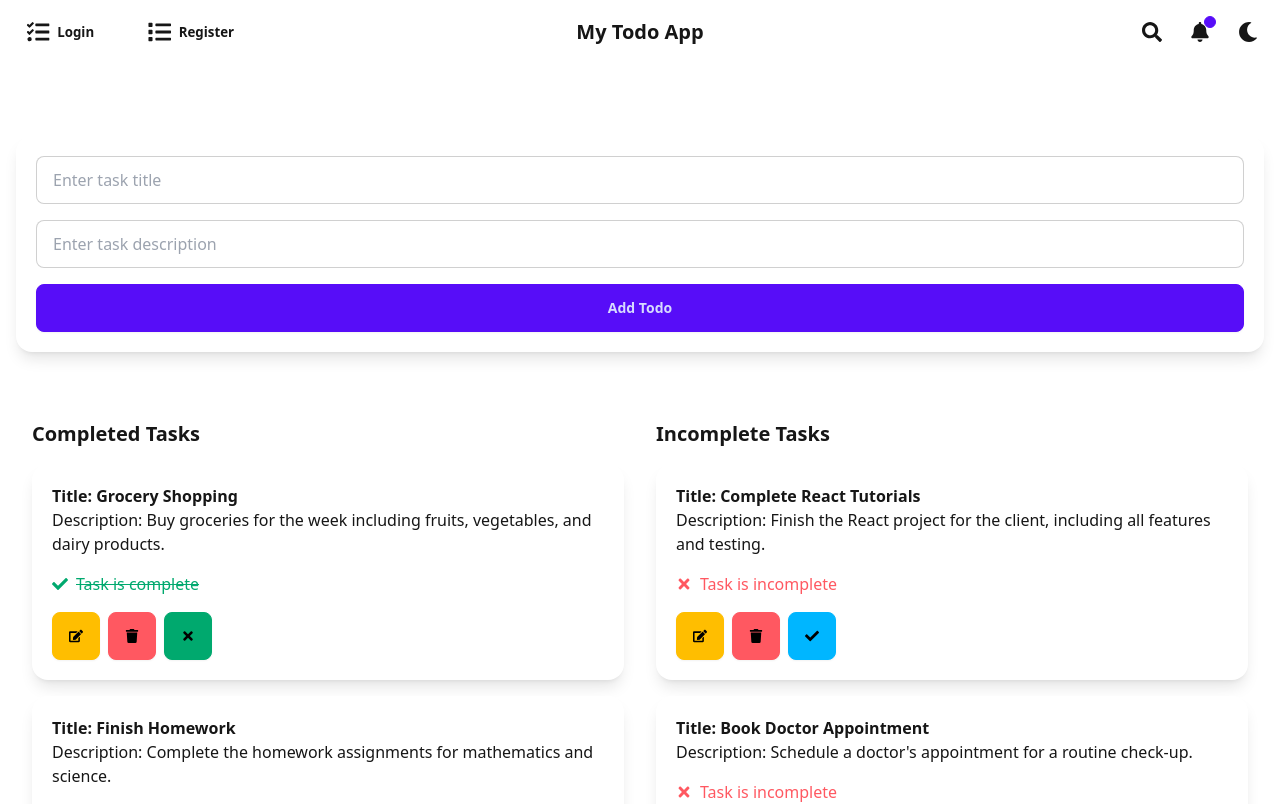
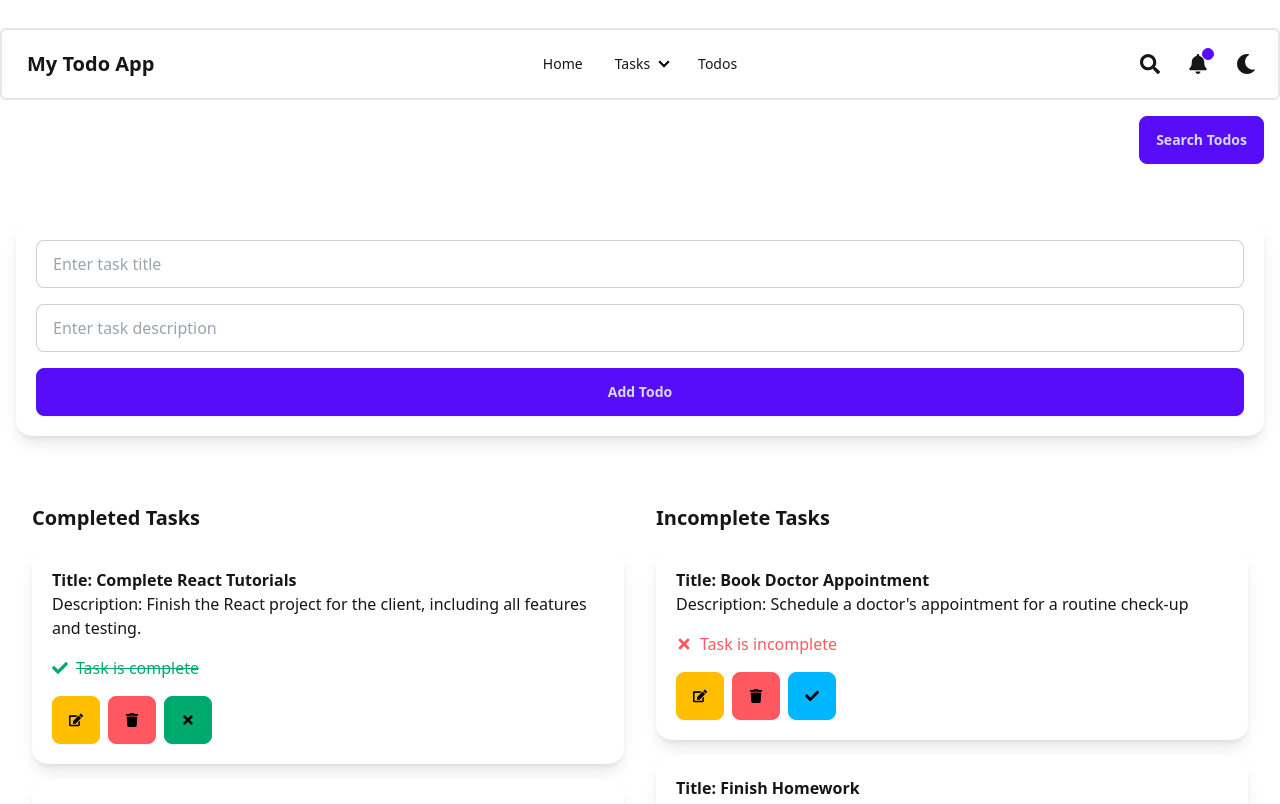
Before and after one commit to ogada-otieno/moringa-todo-tutorial-react, a React (Create React App) app: page / in a window 1280 px wide. Shown: the top 804 px of the page. Built offline with nearby package versions, Linux system fonts and the light colour scheme; data requests are answered from the project's data file.

Commit message:
fix: fix the POST METHOD error,and added a search button taht l will use later

```diff
--- a/db.json
+++ b/db.json
@@ -4,36 +4,25 @@
       "id": "1",
       "title": "Complete React Tutorials",
       "description": "Finish the React project for the client, including all features and testing.",
-      "isComplete": false
-    },
-    {
-      "id": "2",
-      "title": "Grocery Shopping",
-      "description": "Buy groceries for the week including fruits, vegetables, and dairy products.",
       "isComplete": true
     },
     {
       "id": "3",
       "title": "Book Doctor Appointment",
-      "description": "Schedule a doctor's appointment for a routine check-up.",
-      "isComplete": false
+      "description": "Schedule a doctor's appointment for a routine check-up",
+      "isComplete": false,
+      "completed": true
     },
     {
       "id": "4",
       "title": "Read 20 Pages of a Book",
       "description": "Read 20 pages of 'The Great Gatsby' before the end of the day.",
-      "isComplete": false
+      "isComplete": true
     },
     {
       "id": "5",
       "title": "Finish Homework",
       "description": "Complete the homework assignments for mathematics and science.",
-      "isComplete": true
-    },
-    {
-      "id": "6",
-      "title": "Prepare Presentation",
-      "description": "Create slides and prepare the speech for the upcoming team meeting.",
       "isComplete": false
     },
     {
@@ -46,31 +35,19 @@
       "id": "9",
       "title": "Plan Weekend Trip",
       "description": "Plan the itinerary and book accommodation for the weekend trip to the beach.",
-      "isComplete": false
-    },
-    {
-      "id": "10",
-      "title": "Exercise for 30 Minutes",
-      "description": "Complete a 30-minute workout session at the gym.",
       "isComplete": true
     },
     {
       "id": "11",
       "title": "Update Resume",
       "description": "Revise and update the resume with recent work experience and skills.",
-      "isComplete": false
+      "isComplete": true
     },
     {
       "id": "12",
       "title": "Fix Broken Faucet",
       "description": "Repair the leaking faucet in the kitchen sink.",
-      "isComplete": true
-    },
-    {
-      "id": "13",
-      "title": "Call Mom",
-      "description": "Give a call to mom to check in and chat about the week.",
-      "isComplete": true
+      "isComplete": false
     },
     {
       "id": "14",
--- a/src/components/AddTodoForm.jsx
+++ b/src/components/AddTodoForm.jsx
@@ -1,108 +1,49 @@
-import React, { useState } from 'react';
-import { toast } from 'react-toastify';
-
-// if you add a newTodo, the data should be rendered (albeit temporarily) tin your browser.
+import React, { useState } from "react";
 
 const AddTodoForm = ({ addTodo, className }) => {
-  // local state for managing our form input values
-  const [formData, setFormData] = useState({ title: '', description: '' });
+  const [formData, setFormData] = useState({ title: "", description: "" });
 
-  // handles change in form inputs
-  // ensures we can track all changes in form inputs
   const handleChange = (e) => {
-    // const title =
     const { name, value } = e.target;
-
-    // create a copy of our current formData state
-    //   const updatedFormData = { ...formData };
-
-    /*
-        let myObj = {
-         key1: value1,
-         key2: value1
-       }
-
-       let updatedFormData = {
-         name: 'title value',
-         description: 'description value'
-       }
-       */
-
-    // update the specific specific field in our copied state
-    // check lines 18-28 for illustration
-    //updatedFormData[name] = value;
-    // console.log(name, value);
-
-    // console.log(updatedFormData);
-    //set the new state with the updated field data
-    //setFormData(updatedFormData);
-    // console.log(eejhfehjfbjh);
-
     setFormData({ ...formData, [name]: value });
   };
 
-  const handleAddTodo = async (e) => {
-    //  prevent default form submission behavior
+  const handleAddTodo = (e) => {
     e.preventDefault();
     const newTodo = {
       title: formData.title,
       description: formData.description,
       isComplete: false,
     };
-
-    try {
-      const response = await fetch('http://localhost:5000/myTodos', {
-        method: 'POST',
-        headers: {
-          'Content-Type': 'application/json',
-        },
-        body: JSON.stringify(newTodo),
-      });
-
-      if (!response.ok) {
-        throw new Error('post request failure');
-      }
-      // call the addTodo func that we had passed as a prop and update our original todo
-      addTodo(newTodo);
-      setFormData({ title: '', description: '' }); // reset form inputs after submission
-      toast.success(`❤️‍🔥 Task "${newTodo.title}" added successfully`);
-    } catch (error) {
-      toast.error(`🫣 Task "${newTodo.title}" failed to add`);
-      console.error(error);
-    }
+    addTodo(newTodo);
+    setFormData({ title: "", description: "" });
   };
 
   return (
     <div className={`${className} flex flex-col  mb-5`}>
-      <form
-        onSubmit={handleAddTodo}
-        className='card bg-base-100 shadow-lg p-5'
-      >
-        <div className='form-control mb-4'>
+      <form onSubmit={handleAddTodo} className="card bg-base-100 shadow-lg p-5">
+        <div className="form-control mb-4">
           <input
-            type='text'
-            name='title'
+            type="text"
+            name="title"
             value={formData.title}
-            placeholder='Enter task title'
+            placeholder="Enter task title"
             onChange={handleChange}
-            className='input input-bordered w-full'
+            className="input input-bordered w-full"
           />
         </div>
-        <div className='form-control mb-4'>
+        <div className="form-control mb-4">
           <input
-            type='text'
-            name='description'
+            type="text"
+            name="description"
             value={formData.description}
-            placeholder='Enter task description'
+            placeholder="Enter task description"
             onChange={handleChange}
-            className='input input-bordered w-full'
+            className="input input-bordered w-full"
           />
         </div>
-        <div className='form-control'>
-          <button
-            type='submit'
-            className='btn btn-primary'
-          >
+        <div className="form-control">
+          <button type="submit" className="btn btn-primary">
             Add Todo
           </button>
         </div>
--- a/src/components/NavBar.js
+++ b/src/components/NavBar.js
@@ -1,86 +1,83 @@
-import React from 'react';
-import {
-  FaHome,
-  FaSun,
-  FaMoon,
-  FaSearch,
-  FaBell,
-  FaTasks,
-  FaList,
-} from 'react-icons/fa';
-import { NavLink } from 'react-router-dom';
+import React from "react";
+import { FaSun, FaMoon, FaSearch, FaBell, FaTasks, FaList } from "react-icons/fa";
+import { NavLink } from "react-router-dom";
 
-const NavBar = ({ theme, handleThemeToggle }) => {
+const NavBar = ({ theme, handleThemeToggle, onSearch }) => {
   return (
-    <div className='navbar bg-base-100'>
-      <div className='navbar-start'>
-        {/* Dropdown menu for small screens */}
-        <div className='dropdown lg:hidden'>
-          <div tabIndex={0} role='button' className='btn btn-ghost btn-circle'>
+    <div className="navbar bg-base-100 container mx-auto border-2 rounded-md mt-7">
+      <div className="navbar-start">
+        <div className="dropdown">
+          <div tabIndex={0} role="button" className="btn btn-ghost lg:hidden">
             <svg
-              xmlns='http://www.w3.org/2000/svg'
-              className='h-5 w-5'
-              fill='none'
-              viewBox='0 0 24 24'
-              stroke='currentColor'
+              xmlns="http://www.w3.org/2000/svg"
+              className="h-5 w-5"
+              fill="none"
+              viewBox="0 0 24 24"
+              stroke="currentColor"
             >
               <path
-                strokeLinecap='round'
-                strokeLinejoin='round'
-                strokeWidth='2'
-                d='M4 6h16M4 12h16M4 18h7'
+                strokeLinecap="round"
+                strokeLinejoin="round"
+                strokeWidth="2"
+                d="M4 6h16M4 12h8m-8 6h16"
               />
             </svg>
           </div>
           <ul
             tabIndex={0}
-            className='menu menu-sm dropdown-content bg-base-100 rounded-box z-[1] mt-3 w-52 p-2 shadow'
+            className="menu menu-sm dropdown-content bg-base-100 rounded-box z-[1] mt-3 w-52 p-2 shadow"
           >
             <li>
-              <a href='#home'>Home</a>
+              <NavLink to="/">Home</NavLink>
             </li>
             <li>
-              <a href='#tasks'>Tasks</a>
+              <NavLink to="/tasks">Tasks</NavLink>
             </li>
             <li>
-              <a href='#todos'>Todos</a>
+              <NavLink to="/todos">Todos</NavLink>
             </li>
           </ul>
         </div>
-
-        {/* Regular menu for large screens */}
-        <div className='hidden lg:flex lg:items-center lg:space-x-4'>
-          <NavLink to={'login'} className='btn btn-ghost'>
-            <FaTasks className='h-6 w-6' /> Login
-          </NavLink>
-          <NavLink to={'/register'} className='btn btn-ghost'>
-            <FaList className='h-6 w-6' /> Register
-          </NavLink>
-        </div>
+        <NavLink to="/" className="btn btn-ghost text-xl">My Todo App</NavLink>
       </div>
-      <div className='navbar-center'>
-        <NavLink to={'/'} className='btn btn-ghost text-xl'>
-          My Todo App
-        </NavLink>
+      <div className="navbar-center hidden lg:flex">
+        <ul className="menu menu-horizontal px-1">
+          <li>
+            <NavLink to="/home">Home</NavLink>
+          </li>
+          <li>
+            <details>
+              <summary>Tasks</summary>
+              <ul className="p-2">
+                <li>
+                  <NavLink to="/tasks">Task 1</NavLink>
+                </li>
+                <li>
+                  <NavLink to="/tasks">Task 2</NavLink>
+                </li>
+              </ul>
+            </details>
+          </li>
+          <li>
+            <NavLink to="/todos">Todos</NavLink>
+          </li>
+        </ul>
       </div>
-      <div className='navbar-end'>
-        <button className='btn btn-ghost btn-circle'>
-          <FaSearch className='h-5 w-5' />
+      <div className="navbar-end">
+        <button className="btn btn-ghost btn-circle">
+          <FaSearch className="h-5 w-5" />
         </button>
-        <button className='btn btn-ghost btn-circle'>
-          <div className='indicator'>
-            <FaBell className='h-5 w-5' />
-            <span className='badge badge-xs badge-primary indicator-item'></span>
+        <button className="btn btn-ghost btn-circle">
+          <div className="indicator">
+            <FaBell className="h-5 w-5" />
+            <span className="badge badge-xs badge-primary indicator-item"></span>
           </div>
         </button>
-        <button
-          onClick={handleThemeToggle}
-          className='btn btn-ghost btn-circle'
-        >
-          {theme === 'light' ? (
-            <FaMoon className='h-5 w-5' />
+        <button onClick={handleThemeToggle} className="btn btn-ghost btn-circle">
+          {theme === "light" ? (
+            <FaMoon className="h-5 w-5" />
           ) : (
-            <FaSun className='h-5 w-5' />
+            <FaSun className="h-5 w-5" />
           )}
         </button>
       </div>
--- /dev/null
+++ b/src/components/SearchModal.jsx
@@ -0,0 +1,41 @@
+import React from 'react';
+
+const SearchModal = ({ searchQuery, handleSearch, searchResults, closeModal }) => {
+  return (
+    <dialog id="search_modal" className="modal">
+      <div className="modal-box">
+        <h3 className="font-bold text-lg">Search Todos</h3>
+        <input
+          type="text"
+          placeholder="Search by title or description"
+          value={searchQuery}
+          onChange={handleSearch}
+          className="input input-bordered w-full mt-4 mb-4"
+        />
+        <div>
+          {searchResults.length > 0 ? (
+            <ul>
+              {searchResults.map(todo => (
+                <li key={todo.id} className="mb-2">
+                  <div className="card bg-base-100 shadow-lg p-5">
+                    <h4 className="font-bold">{todo.title}</h4>
+                    <p>{todo.description}</p>
+                  </div>
+                </li>
+              ))}
+            </ul>
+          ) : (
+            <p>No results found</p>
+          )}
+        </div>
+        <div className="modal-action">
+          <button className="btn" onClick={closeModal}>
+            Close
+          </button>
+        </div>
+      </div>
+    </dialog>
+  );
+};
+
+export default SearchModal;
--- a/src/components/TodoItem.jsx
+++ b/src/components/TodoItem.jsx
@@ -7,6 +7,7 @@
     <div className='card bg-base-100 shadow-lg p-5 mb-4'>
       <Link to={`/todo/${todo.id}`}>
         <p className='font-bold'>Title: {todo.title} </p>
+      </Link>
         <p>Description: {todo.description} </p>
         <div className='mt-4'>
           {todo.isComplete ? (
@@ -35,7 +36,7 @@
             </button>
           </div>
         </div>
-      </Link>
+
     </div>
   );
 }
--- a/src/pages/Home.jsx
+++ b/src/pages/Home.jsx
@@ -3,20 +3,18 @@
 import 'react-toastify/dist/ReactToastify.css';
 import AddTodoForm from '../components/AddTodoForm';
 import TodoList from '../components/TodoList';
-import Header from '../components/NavBar';
 import EditTodoModal from '../components/EditTodoModal';
 import Footer from '../components/Footer';
-// import StateDemo from './StateDemo';
+import SearchModal from '../components/SearchModal';
 
-// parent component of <TodoList />
 function Home() {
   const [jsonData, setJsonData] = useState([]);
-  const [theme, setTheme] = useState('light');
   const [editingTodo, setEditingTodo] = useState(null);
+  const [searchResults, setSearchResults] = useState([]);
+  const [searchQuery, setSearchQuery] = useState("");
 
   useEffect(() => {
     const fetchJsonData = async () => {
-      // use normal fetch
       try {
         const response = await fetch('http://localhost:5000/myTodos');
         if (!response.ok) {
@@ -26,41 +24,43 @@
         setJsonData(data);
       } catch (error) {
         console.error(error);
+        toast.error('Failed to fetch data');
       }
     };
 
     fetchJsonData();
   }, []);
 
-  //theme setting
-  useEffect(() => {
-    document.querySelector('html').setAttribute('data-theme', theme);
-  }, [theme]);
+  const addTodo = async (newTodo) => {
+    try {
+      const response = await fetch('http://localhost:5000/myTodos', {
+        method: 'POST',
+        headers: {
+          'Content-Type': 'application/json',
+        },
+        body: JSON.stringify(newTodo),
+      });
 
-  //toggle theme
-  const handleThemeToggle = () => {
-    setTheme(theme === 'light' ? 'dark' : 'light');
+      if (!response.ok) {
+        throw new Error('Failed to add todo');
+      }
+
+      const addedTodo = await response.json();
+      setJsonData([...jsonData, addedTodo]);
+      toast.success(`❤️‍🔥 Task "${addedTodo.title}" added successfully`);
+    } catch (error) {
+      console.error(error);
+      toast.error(`🫣 Task "${newTodo.title}" failed to add`);
+    }
   };
 
-  // func that handles adding a newTodo:{} and pass it as a prop to the AddTodoForm
-  const addTodo = (newTodo) => {
-    setJsonData([...jsonData, newTodo]);
-  };
-
-  // func that handles toggling a todo's isComplete status
   const toggleTodo = async (id) => {
-    // update the isComplete status of the todo with the id passed
     const updatedTodos = jsonData.map((todo) =>
       todo.id === id ? { ...todo, isComplete: !todo.isComplete } : todo,
     );
-
-    // update the state with the updated todos
     setJsonData(updatedTodos);
-
-    // Get the updated todo
     const updatedTodo = updatedTodos.find((todo) => todo.id === id);
 
-    // update the todo on the server using a PAtch request
     try {
       const response = await fetch(`http://localhost:5000/myTodos/${id}`, {
         method: 'PATCH',
@@ -74,7 +74,6 @@
         throw new Error('network response failed');
       }
 
-      // notify the user of the successful update
       if (updatedTodo.isComplete) {
         toast.success(`👌 Task "${updatedTodo.title}" marked as complete`);
       } else {
@@ -83,8 +82,6 @@
     } catch (error) {
       console.error(error);
       toast.error('⚠️ An error occurred. Please try again');
-      //Rollback the state if the update fails
-      setJsonData(jsonData);
     }
   };
 
@@ -98,7 +95,6 @@
         throw new Error('Failed to delete todo');
       }
 
-      // Remove the todo from the local state
       setJsonData(jsonData.filter((todo) => todo.id !== id));
       toast.success('⛔️ Task deleted successfully');
     } catch (error) {
@@ -106,7 +102,7 @@
       toast.error('❗️ Failed to delete task');
     }
   };
-  // Edit todo
+
   const handleEdit = (todo) => {
     setEditingTodo(todo);
     document.getElementById('edit_modal').showModal();
@@ -141,17 +137,50 @@
     }
   };
 
+  const handleSearch = (e) => {
+    const query = e.target.value.toLowerCase();
+    setSearchQuery(query);
+    if (query) {
+      const filteredTodos = jsonData.filter(todo =>
+        todo.title.toLowerCase().includes(query) ||
+        todo.description.toLowerCase().includes(query)
+      );
+      setSearchResults(filteredTodos);
+    } else {
+      setSearchResults([]);
+    }
+  };
+
+  const openModal = () => {
+    document.getElementById('search_modal').showModal();
+  };
+
+  const closeModal = () => {
+    document.getElementById('search_modal').close();
+  };
+
   return (
     <>
       <div className='App container mx-auto p-4'>
-        {/* <Header handleThemeToggle={handleThemeToggle} theme={theme} /> */}
+        <div className='flex justify-end'>
+          <button className="btn btn-primary" onClick={openModal}>
+            Search Todos
+          </button>
+        </div>
+
+        <SearchModal
+          searchQuery={searchQuery}
+          handleSearch={handleSearch}
+          searchResults={searchResults}
+          closeModal={closeModal}
+        />
+
         <div className='flex flex-col lg:flex-row lg:space-x-8 mt-14'>
           <div className='flex-1 flex items-stretch'>
             <AddTodoForm addTodo={addTodo} className='flex-1' />
           </div>
         </div>
         <div id='todolist' className='mt-8'>
-          {/* passing todos as a prop to <TodoList /> */}
           <TodoList
             todos={jsonData}
             onToggle={toggleTodo}
@@ -162,14 +191,11 @@
 
         <Footer />
 
-        {/*EditTodoModal component */}
         <EditTodoModal
           todo={editingTodo}
           onClose={() => document.getElementById('edit_modal').close()}
           onSave={saveEdit}
         />
-
-        {/* Toaster component from react-hot-toast*/}
         <ToastContainer />
       </div>
     </>
```
Also changed, not shown: src/components/Footer.jsx (+8 -14 lines), tailwind.config.js (+3 -4 lines).
